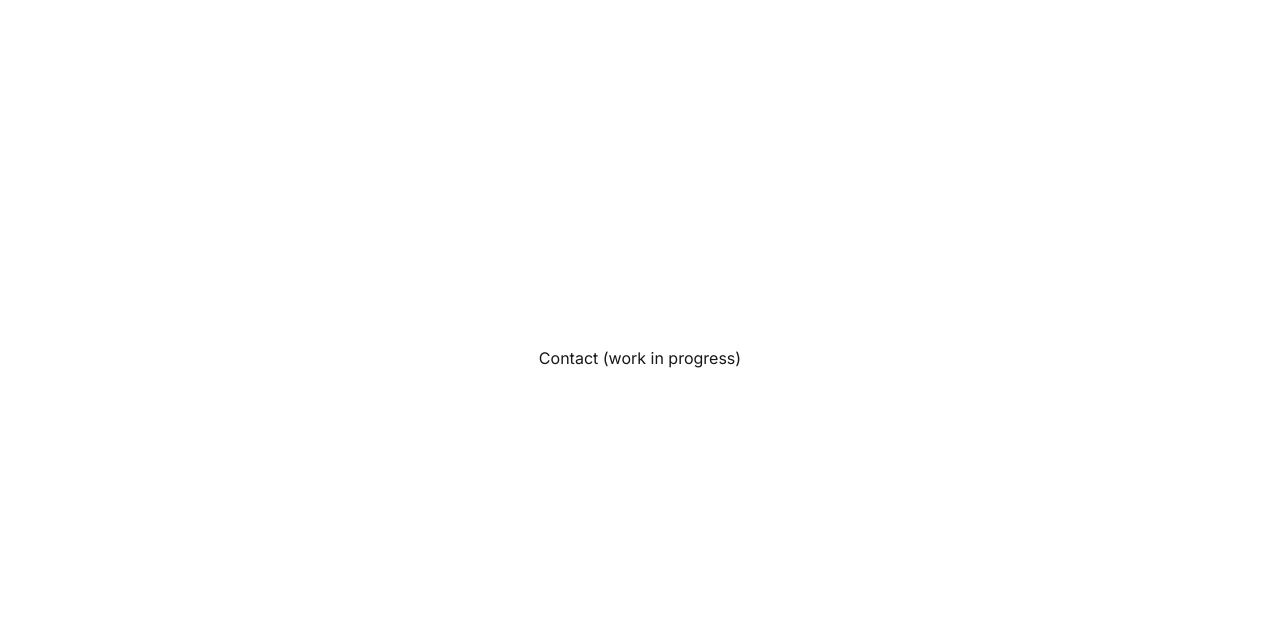
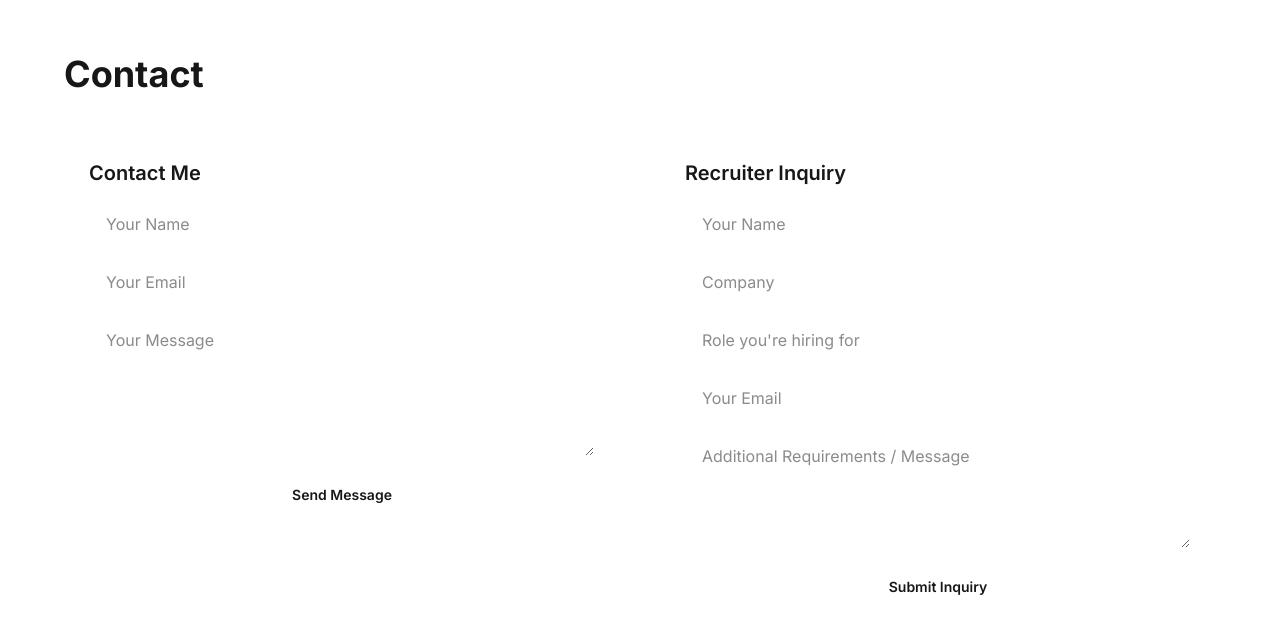
Before and after one commit to jagriti-12/jagriti-portfolio, a Next.js app: page / in a window 1280 px wide. Shown: the part 6292-6926 px from the top of the page. Built offline with nearby package versions, Linux system fonts and the light colour scheme.

Commit message:
ContactSection Setup

```diff
--- a/src/app/page.tsx
+++ b/src/app/page.tsx
@@ -8,6 +8,7 @@ import ExperienceSection from "@/components/Experience";
 import EducationSection from "@/components/Education";
 import CertificationsSection from "@/components/Certification";
 import ResumeSection from "@/components/Resume";
+import ContactSection from "@/components/Contact";
 
 
 
@@ -25,7 +26,7 @@ export default function Home() {
         <EducationSection />
         <CertificationsSection />
         <ResumeSection />
-        <section id="contact" className="min-h-screen flex items-center justify-center">Contact (work in progress)</section>
+        <ContactSection />
       </main>
 
       <ChatWidget />
--- /dev/null
+++ b/src/components/Contact/ContactForm.tsx
@@ -0,0 +1,58 @@
+"use client";
+
+import { useState } from "react";
+import { motion } from "framer-motion";
+
+export default function ContactForm() {
+    const [form, setForm] = useState({
+        name: "",
+        email: "",
+        message: ""
+    });
+
+    const handle = (e: any) =>
+        setForm({ ...form, [e.target.name]: e.target.value });
+
+    return (
+        <motion.form
+            initial={{ opacity: 0, y: 20 }}
+            whileInView={{ opacity: 1, y: 0 }}
+            viewport={{ once: true }}
+            className="flex flex-col gap-4 bg-white/5 border border-white/10 rounded-2xl p-6"
+        >
+            <h3 className="text-xl font-semibold">Contact Me</h3>
+
+            <input
+                name="name"
+                value={form.name}
+                onChange={handle}
+                placeholder="Your Name"
+                className="px-4 py-2 rounded-lg bg-white/10 border border-white/10 outline-none"
+            />
+
+            <input
+                name="email"
+                value={form.email}
+                onChange={handle}
+                placeholder="Your Email"
+                className="px-4 py-2 rounded-lg bg-white/10 border border-white/10 outline-none"
+            />
+
+            <textarea
+                name="message"
+                value={form.message}
+                onChange={handle}
+                rows={5}
+                placeholder="Your Message"
+                className="px-4 py-2 rounded-lg bg-white/10 border border-white/10 outline-none"
+            />
+
+            <button
+                type="button"
+                className="px-4 py-3 rounded-xl bg-gradient-to-r from-primary to-accent text-sm font-semibold hover:scale-105 transition"
+            >
+                Send Message
+            </button>
+        </motion.form>
+    );
+}
--- /dev/null
+++ b/src/components/Contact/RecruiterForm.tsx
@@ -0,0 +1,76 @@
+"use client";
+
+import { useState } from "react";
+import { motion } from "framer-motion";
+
+export default function RecruiterForm() {
+    const [form, setForm] = useState({
+        name: "",
+        company: "",
+        role: "",
+        email: "",
+        message: ""
+    });
+
+    const handle = (e: any) =>
+        setForm({ ...form, [e.target.name]: e.target.value });
+
+    return (
+        <motion.form
+            initial={{ opacity: 0, y: 20 }}
+            whileInView={{ opacity: 1, y: 0 }}
+            viewport={{ once: true }}
+            className="flex flex-col gap-4 bg-white/5 border border-white/10 rounded-2xl p-6"
+        >
+            <h3 className="text-xl font-semibold">Recruiter Inquiry</h3>
+
+            <input
+                name="name"
+                value={form.name}
+                onChange={handle}
+                placeholder="Your Name"
+                className="px-4 py-2 rounded-lg bg-white/10 border border-white/10 outline-none"
+            />
+
+            <input
+                name="company"
+                value={form.company}
+                onChange={handle}
+                placeholder="Company"
+                className="px-4 py-2 rounded-lg bg-white/10 border border-white/10 outline-none"
+            />
+
+            <input
+                name="role"
+                value={form.role}
+                onChange={handle}
+                placeholder="Role you're hiring for"
+                className="px-4 py-2 rounded-lg bg-white/10 border border-white/10 outline-none"
+            />
+
+            <input
+                name="email"
+                value={form.email}
+                onChange={handle}
+                placeholder="Your Email"
+                className="px-4 py-2 rounded-lg bg-white/10 border border-white/10 outline-none"
+            />
+
+            <textarea
+                name="message"
+                value={form.message}
+                onChange={handle}
+                rows={4}
+                placeholder="Additional Requirements / Message"
+                className="px-4 py-2 rounded-lg bg-white/10 border border-white/10 outline-none"
+            />
+
+            <button
+                type="button"
+                className="px-4 py-3 rounded-xl bg-gradient-to-r from-primary to-accent text-sm font-semibold hover:scale-105 transition"
+            >
+                Submit Inquiry
+            </button>
+        </motion.form>
+    );
+}
--- /dev/null
+++ b/src/components/Contact/index.tsx
@@ -0,0 +1,48 @@
+"use client";
+
+import ContactForm from "./ContactForm";
+import RecruiterForm from "./RecruiterForm";
+import { motion } from "framer-motion";
+import { FaGithub, FaLinkedin } from "react-icons/fa";
+
+export default function ContactSection() {
+    return (
+        <section id="contact" className="py-24 px-6">
+            <div className="mx-auto max-w-6xl">
+
+                <motion.h2
+                    initial={{ opacity: 0, y: 20 }}
+                    whileInView={{ opacity: 1, y: 0 }}
+                    viewport={{ once: true }}
+                    className="text-4xl font-bold mb-10"
+                >
+                    Contact
+                </motion.h2>
+
+                <div className="grid md:grid-cols-2 gap-10">
+                    <ContactForm />
+                    <RecruiterForm />
+                </div>
+
+                {/* Socials */}
+                <div className="mt-16 flex items-center gap-6 justify-center">
+                    <a
+                        href="https://github.com/jags-jagriti"
+                        target="_blank"
+                        className="text-3xl text-white hover:text-accent transition"
+                    >
+                        <FaGithub />
+                    </a>
+
+                    <a
+                        href="https://www.linkedin.com/in/jagriti-sachdeva/"
+                        target="_blank"
+                        className="text-3xl text-white hover:text-accent transition"
+                    >
+                        <FaLinkedin />
+                    </a>
+                </div>
+            </div>
+        </section>
+    );
+}
```
